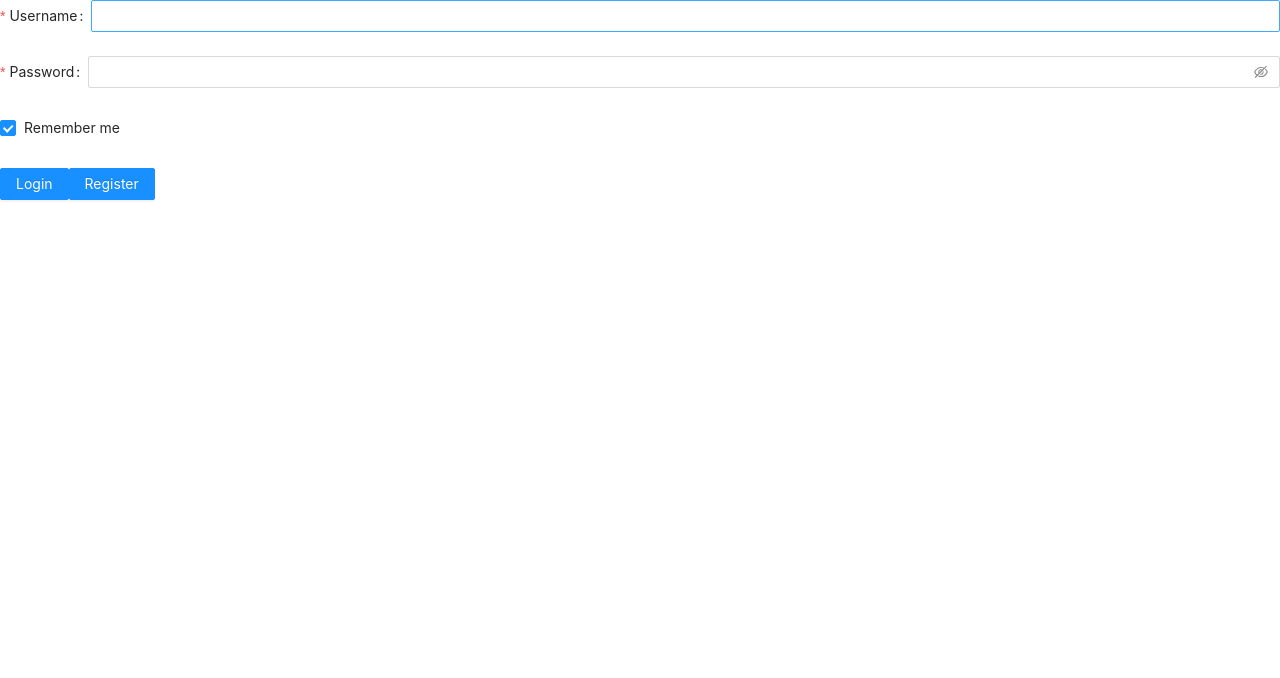
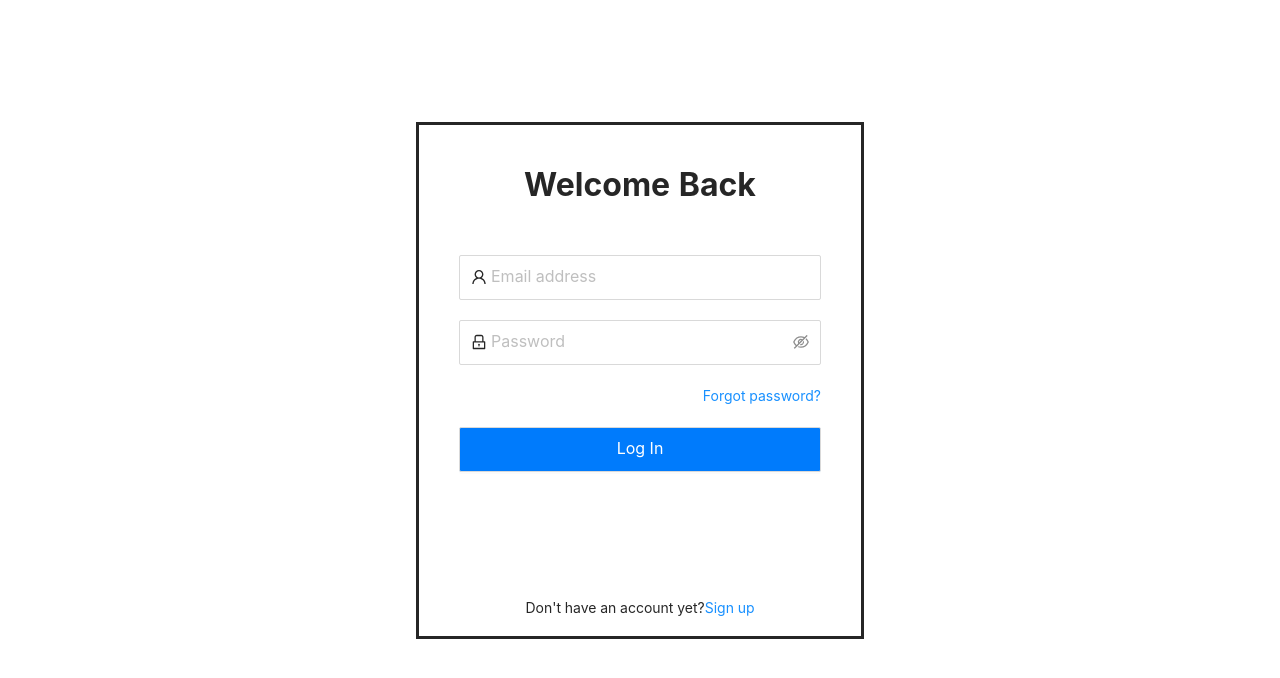
Before and after one commit to AnhQuang198/web-app, a React (Create React App) app: page /login in a window 1280 px wide. Shown: the top 678 px of the page. Built offline with nearby package versions, Linux system fonts and the light colour scheme.

Commit message:
create login sign up forgotpass screen

```diff
--- a/src/App.css
+++ b/src/App.css
@@ -16,3 +16,83 @@
 .site-layout-background {
     background: #fff;
 }
+
+.form-login-register {
+    display: flex;
+    flex-direction: column;
+    justify-content: center;
+    align-items: center;
+    width: 100%;
+    height: 95vh;
+}
+
+.btn-form {
+    color: #fff;
+    background-color: #007bfc;
+    margin: 10px 0px;
+    width: 100%;
+    height: 45px;
+    font-size: 16px;
+}
+
+.btn-form:hover {
+    cursor: pointer;
+    color: #fff;
+    background: #35a0e7;
+}
+
+.input-form {
+    height: 45px;
+    margin: 10px 0px;
+}
+
+.border-form {
+    width: 35%;
+    border-style: solid;
+    padding: 40px 40px 10px 40px;
+}
+
+.box-title-h1 {
+    display: flex;
+    justify-content: center;
+    align-items: center;
+    font-size: 32px;
+    font-weight: 700;
+    line-height: 40px;
+    margin-bottom: 40px;
+}
+
+.forgot-pass-text {
+    margin: 10px 0px 10px 0px;
+    font-weight: 400;
+    display: flex;
+    justify-content: flex-end;
+}
+
+.sign-up-text {
+    display: flex;
+    justify-content: center;
+    font-weight: 400;
+    margin-top: 10px;
+}
+
+.social-login {
+    display: flex;
+    justify-content: center;
+    align-items: center;
+    margin: 15px 0px 100px 0px;
+}
+
+.social-button {
+    width: 50px;
+    height: 50px;
+    border-radius: 50%;
+    background-color: aquamarine;
+    padding: 10px;
+    margin: 0px 10px;
+}
+
+.social-img {
+    width: 100%;
+    height: 100%;
+}
--- /dev/null
+++ b/src/components/pages/auth/ForgotPassword.js
@@ -0,0 +1,25 @@
+import React, { Component } from 'react';
+import { Input, Button } from 'antd';
+import { UserOutlined } from '@ant-design/icons';
+import { Link } from 'react-router-dom';
+
+class ForgotPassword extends Component {
+    render() {
+        return (
+            <div className='form-login-register'>
+                <div className='border-form'>
+                    <h1 className='box-title-h1'>Forgot Password</h1>
+                    <Input className='input-form' size="large" placeholder="Email address" prefix={<UserOutlined />} />
+
+                    <Button className='btn-form' style={{margin: '15px 0px 60px 0px'}}>
+                        Retrieve Password
+                    </Button>
+
+                    <h4 className='sign-up-text'><Link to="/login">Back to login page</Link></h4>
+                </div>
+            </div>
+        );
+    }
+}
+
+export default ForgotPassword;
--- a/src/components/pages/auth/Login.js
+++ b/src/components/pages/auth/Login.js
@@ -1,59 +1,38 @@
 import React, { Component } from 'react';
-import { Form, Input, Button, Checkbox } from 'antd';
+import { Input, Button } from 'antd';
+import { UserOutlined, LockOutlined } from '@ant-design/icons';
+import { Link } from 'react-router-dom';
 
 class Login extends Component {
     render() {
         return (
-            <div>
-                <Form
-                    name="basic"
-                    initialValues={{
-                        remember: true,
-                    }}
-                    autoComplete="off"
-                >
-                    <Form.Item
-                        label="Username"
-                        name="username"
-                        rules={[
-                            {
-                                required: true,
-                                message: 'Please input your username!',
-                            },
-                        ]}
-                    >
-                        <Input />
-                    </Form.Item>
+            <div className='form-login-register'>
+                <div className='border-form'>
+                    <h1 className='box-title-h1'>Welcome Back</h1>
+                    <Input className='input-form' size="large" placeholder="Email address" prefix={<UserOutlined />} />
 
-                    <Form.Item
-                        label="Password"
-                        name="password"
-                        rules={[
-                            {
-                                required: true,
-                                message: 'Please input your password!',
-                            },
-                        ]}
-                    >
-                        <Input.Password />
-                    </Form.Item>
+                    <Input.Password className='input-form' size="large" placeholder="Password" prefix={<LockOutlined />} />
 
-                    <Form.Item
-                        name="remember"
-                        valuePropName="checked"
-                    >
-                        <Checkbox>Remember me</Checkbox>
-                    </Form.Item>
+                    <h4 className='forgot-pass-text'><Link to="/forgot-password">Forgot password?</Link></h4>
 
-                    <Form.Item>
-                        <Button type="primary" htmlType="submit">
-                            Login
-                        </Button>
-                        <Button type="primary" htmlType="submit">
-                            Register
-                        </Button>
-                    </Form.Item>
-                </Form>
+                    <Button className='btn-form'>
+                        Log In
+                    </Button>
+
+                    <div className='social-login'>
+                        {/* <a className='social-button' href='#'>
+                            <img className='social-img' alt="google" src="https://www.qries.com/images/banner_logo.png" />
+                        </a>
+                        <a className='social-button' href='#'>
+                            <img className='social-img' alt="facebook" src="https://www.qries.com/images/banner_logo.png" />
+                        </a>
+                        <a className='social-button' href='#'>
+                            <img className='social-img' alt="github" src="https://www.qries.com/images/banner_logo.png" />
+                        </a> */}
+                    </div>
+
+                    <h4 className='sign-up-text'>Don't have an account yet? <Link to="/register">Sign up</Link></h4>
+                </div>
             </div>
         );
     }
--- /dev/null
+++ b/src/components/pages/auth/Register.js
@@ -0,0 +1,31 @@
+import React, { Component } from 'react';
+import { Input, Button } from 'antd';
+import { UserOutlined, LockOutlined } from '@ant-design/icons';
+import { Link } from 'react-router-dom';
+
+class Register extends Component {
+    render() {
+        return (
+            <div className='form-login-register'>
+                <div className='border-form'>
+                    <h1 className='box-title-h1'>Create Account</h1>
+                    <Input className='input-form' size="large" placeholder="Name" prefix={<UserOutlined />} />
+
+                    <Input className='input-form' size="large" placeholder="Email address" prefix={<UserOutlined />} />
+
+                    <Input.Password className='input-form' size="large" placeholder="Password" prefix={<LockOutlined />} />
+
+                    <Input.Password className='input-form' size="large" placeholder="Confirm Password" prefix={<LockOutlined />} />
+
+                    <Button className='btn-form' style={{margin: '20px 0px 60px 0px'}}>
+                        Create Account
+                    </Button>
+
+                    <h4 className='sign-up-text'>Already a member? <Link to="/login">Log In</Link></h4>
+                </div>
+            </div>
+        );
+    }
+}
+
+export default Register;
--- a/src/components/routes/Route.js
+++ b/src/components/routes/Route.js
@@ -2,6 +2,8 @@ import Error404 from "../utils/error/Error404";
 import Error500 from "../utils/error/Error500";
 import Home from "../pages/Home";
 import Login from "../pages/auth/Login"
+import Register from "../pages/auth/Register";
+import ForgotPassword from "../pages/auth/ForgotPassword";
 
 const authRoutes = [
     { path: "/home" , component: Home}
@@ -9,6 +11,8 @@ const authRoutes = [
 
 const publicRoutes = [
     { path: "/login", component: Login },
+    { path: "/register", component: Register },
+    { path: "/forgot-password", component: ForgotPassword },
     { path: "/page-404", component: Error404 },
     { path: "/page-500", component: Error500 }
 ];
--- a/src/components/utils/error/Error403.js
+++ b/src/components/utils/error/Error403.js
@@ -1,5 +1,6 @@
 import React, { Component } from 'react';
 import { Result, Button } from 'antd';
+import { Link } from 'react-router-dom';
 
 class Error403 extends Component {
     render() {
@@ -8,7 +9,7 @@ class Error403 extends Component {
                 status="403"
                 title="403"
                 subTitle="Sorry, you are not authorized to access this page."
-                extra={<Button type="primary">Back Home</Button>}
+                extra={<Button type="primary"><Link to="/home">Back Home</Link></Button>}
             />
         );
     }
--- a/src/components/utils/error/Error404.js
+++ b/src/components/utils/error/Error404.js
@@ -1,5 +1,6 @@
 import React, { Component } from 'react';
 import { Result, Button } from 'antd';
+import { Link } from 'react-router-dom';
 
 class Error404 extends Component {
     render() {
@@ -8,7 +9,7 @@ class Error404 extends Component {
                 status="404"
                 title="404"
                 subTitle="Sorry, the page you visited does not exist."
-                extra={<Button type="primary">Back Home</Button>}
+                extra={<Button type="primary"><Link to="/home">Back Home</Link></Button>}
             />
         );
     }
--- a/src/components/utils/error/Error500.js
+++ b/src/components/utils/error/Error500.js
@@ -1,5 +1,6 @@
 import React, { Component } from 'react';
 import { Result, Button } from 'antd';
+import { Link } from 'react-router-dom';
 
 class Error500 extends Component {
     render() {
@@ -8,7 +9,7 @@ class Error500 extends Component {
                 status="500"
                 title="500"
                 subTitle="Sorry, something went wrong."
-                extra={<Button type="primary">Back Home</Button>}
+                extra={<Button type="primary"><Link to="/home">Back Home</Link></Button>}
             />
         );
     }
```
